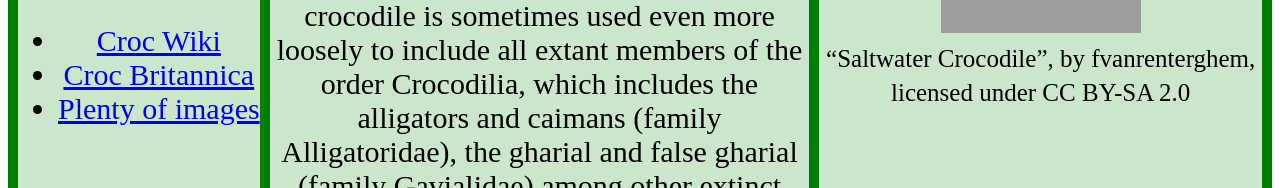
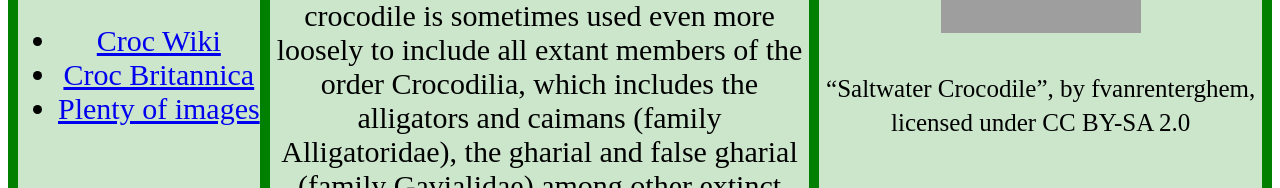
Before and after one commit to tikanoja/tikanoja.github.io, a plain HTML site: page index.html in a window 1280 px wide. Shown: the part 404-592 px from the top of the page. Drawn offline with Linux system fonts and the light colour scheme; grey boxes are pictures that could not be loaded.

Commit message:
Update index.html

```diff
--- a/index.html
+++ b/index.html
@@ -45,7 +45,7 @@
   <div class="item4">
          <img src="https://upload.wikimedia.org/wikipedia/commons/thumb/3/35/Saltwater_crocodile.jpg/1600px-Saltwater_crocodile.jpg?20130505185059" alt="A big croc" style="width:200px;height:200px;">
     <br>
-    <small>“Saltwater Crocodile”, by fvanrenterghem, licensed under CC BY-SA 2.0</small>
+    <p><small>“Saltwater Crocodile”, by fvanrenterghem, licensed under CC BY-SA 2.0</small></p>
   </div>
   <div class="item5">Thank you for stopping by!</div>
 </div>
```
